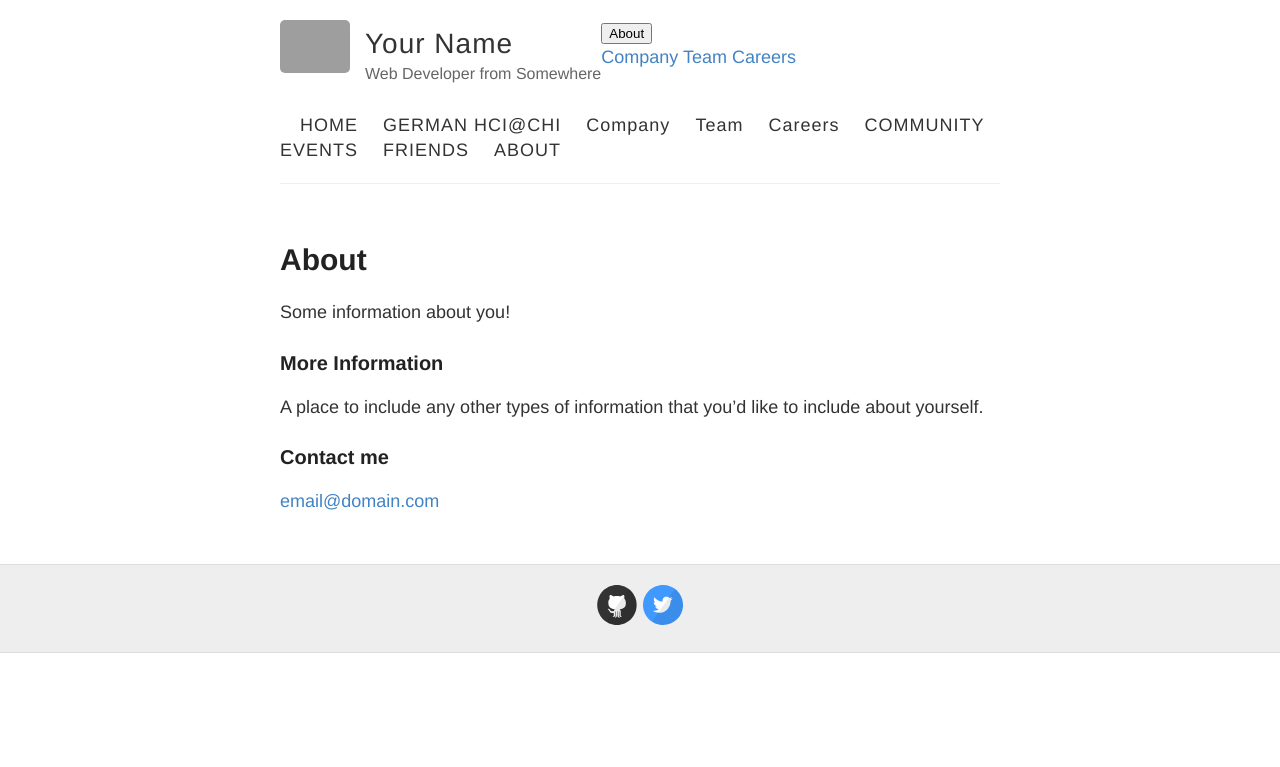
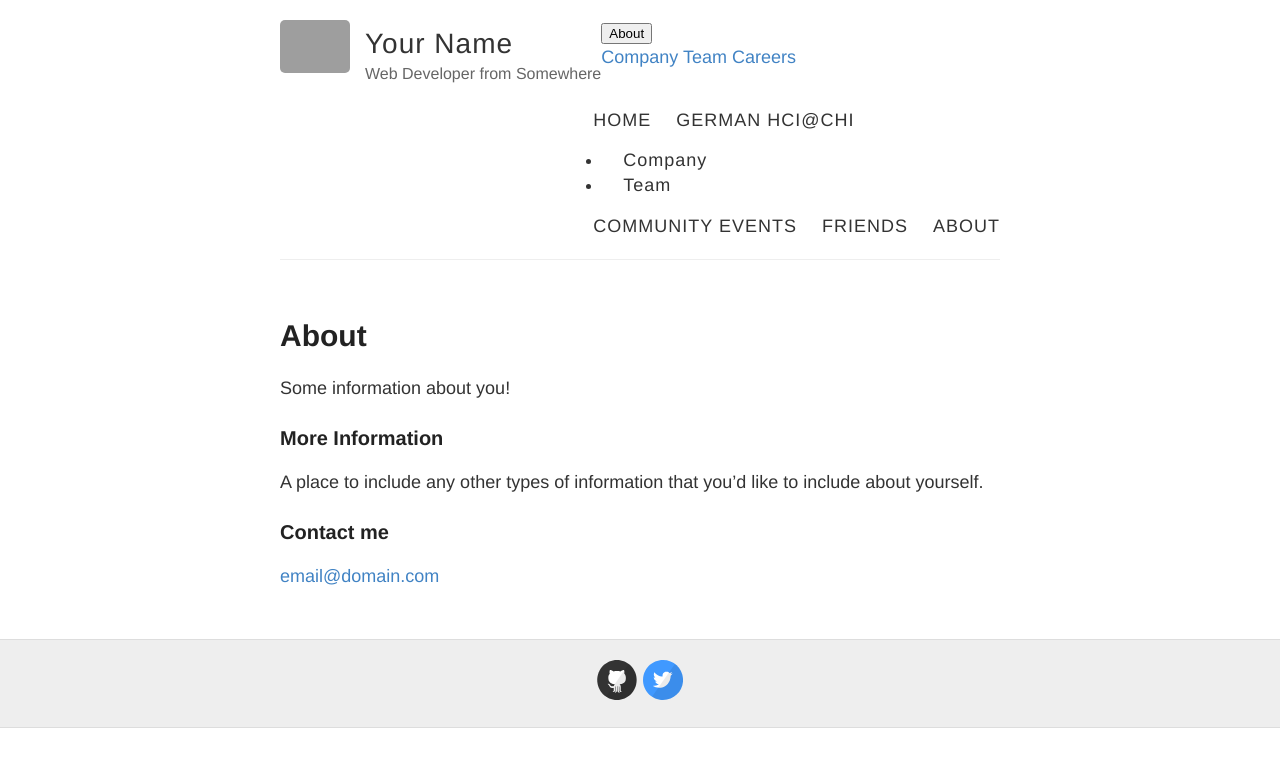
Before and after one commit to Kevacasiete/jeck, a Jekyll site: the page built from about.md, in a window 1280 px wide. Shown: the top 767 px of the page. Built offline with Jekyll 4.4.1, drawn with Linux system fonts in a browser that asks for light colours; grey boxes are pictures that could not be loaded.

Commit message:
Update default.html

```diff
--- a/_layouts/default.html
+++ b/_layouts/default.html
@@ -35,9 +35,10 @@
           <nav>
             <a href="{{ site.baseurl }}/">HOME</a>
             <a href="{{ site.baseurl }}/jeck/PreChi">GERMAN HCI@CHI</a>
-                <a href="#company">Company</a>
-                <a href="#team">Team</a>
-                <a href="#careers">Careers</a>
+            <ul>
+              <li><a href="#company">Company</a></li>
+              <li><a href="#team">Team</a></li>
+            </ul>
             <a href="{{ site.baseurl }}/jeck/germanhci">COMMUNITY EVENTS</a>
             <a href="{{ site.baseurl }}/jeck/Friends">FRIENDS</a>
             <a href="{{ site.baseurl }}/jeck/About">ABOUT</a>
```
